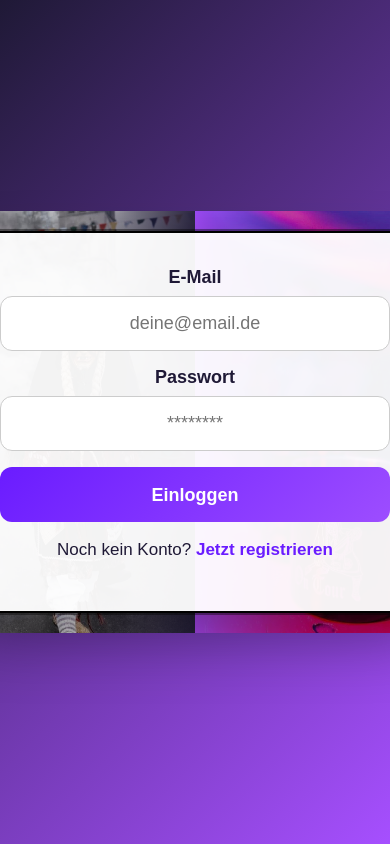
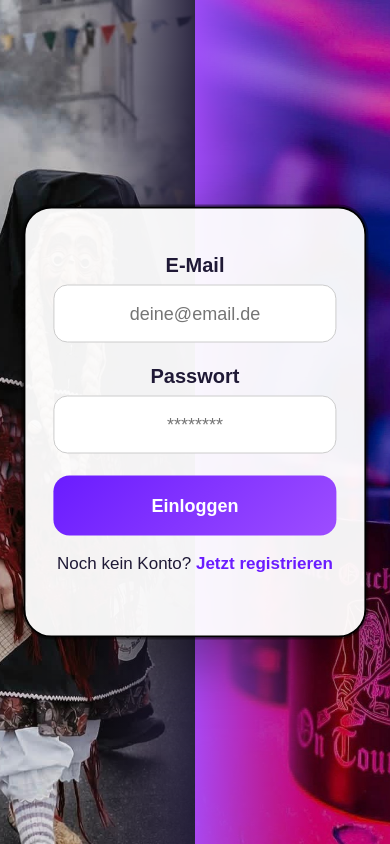
Before and after one commit to jessicabausch24-bot/hexenapp, a Flask app: page /login in a window 390 px wide. Run offline with Flask 3, Linux system fonts and the light colour scheme.

Commit message:
login kachel mobil vergroessert

```diff
--- a/templates/login.html
+++ b/templates/login.html
@@ -135,70 +135,69 @@ a {
         margin: 0;
         padding: 0;
         min-height: 100vh;
+        overflow: hidden;
     }
 
     .login-wrapper {
         position: relative;
         width: 100%;
         height: 100vh;
+        display: flex;
     }
 
-    /* Bilder bleiben sichtbar */
     .side {
-        display: block;
-        width: 100%;
-        height: 50vh;
+        display: block !important;
+        width: 50%;
+        height: 100vh;
+        flex: 1;
     }
 
     .side img {
+        width: 100%;
         height: 100%;
         object-fit: cover;
     }
 
-    /* 🔥 LOGIN KACHEL ALS OVERLAY */
-    .login-box,
-    .login-container,
-    .form-box,
-    .card {
-        position: absolute;
+    .login-card {
+        position: absolute !important;
         top: 50%;
         left: 50%;
         transform: translate(-50%, -50%);
 
-        width: 90%;
-        max-width: 420px;
+        width: 88vw !important;
+        max-width: 520px !important;
 
-        padding: 40px 28px;
-        border-radius: 28px;
+        padding: 45px 28px !important;
+        border-radius: 28px !important;
 
         z-index: 10;
-
-        background: rgba(255,255,255,0.1);
-        backdrop-filter: blur(12px);
-
-        box-shadow: 0 10px 40px rgba(0,0,0,0.4);
+        box-sizing: border-box;
     }
 
-    /* Inputs größer */
-    input {
-        width: 100%;
-        height: 55px;
-        font-size: 18px;
-        padding: 14px;
-        margin-bottom: 16px;
-        border-radius: 12px;
+    .login-card label {
+        font-size: 20px !important;
     }
 
-    button {
-        width: 100%;
-        height: 55px;
-        font-size: 18px;
-        border-radius: 12px;
+    .login-card input {
+        width: 100% !important;
+        height: 58px !important;
+        font-size: 18px !important;
+        padding: 14px !important;
+        margin-bottom: 22px !important;
+        border-radius: 14px !important;
+        box-sizing: border-box;
     }
 
-    h1, h2 {
-        font-size: 28px;
-        text-align: center;
+    .login-card button {
+        width: 100% !important;
+        height: 60px !important;
+        font-size: 18px !important;
+        border-radius: 16px !important;
+    }
+
+    .register-text,
+    .register-text a {
+        font-size: 17px !important;
     }
 }
 </style>
```
